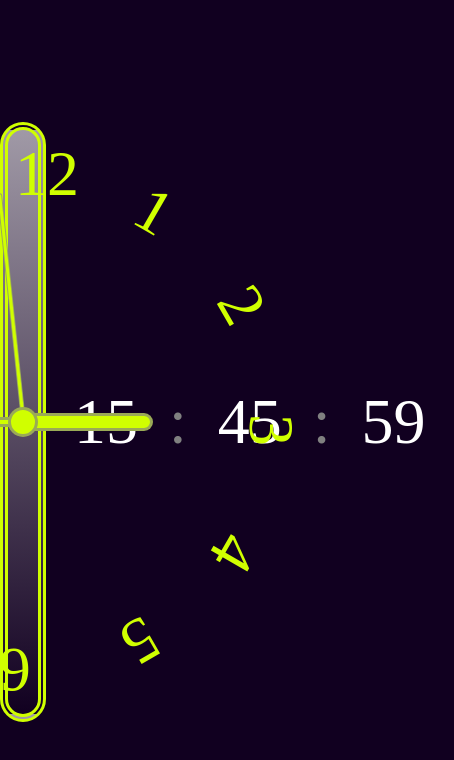
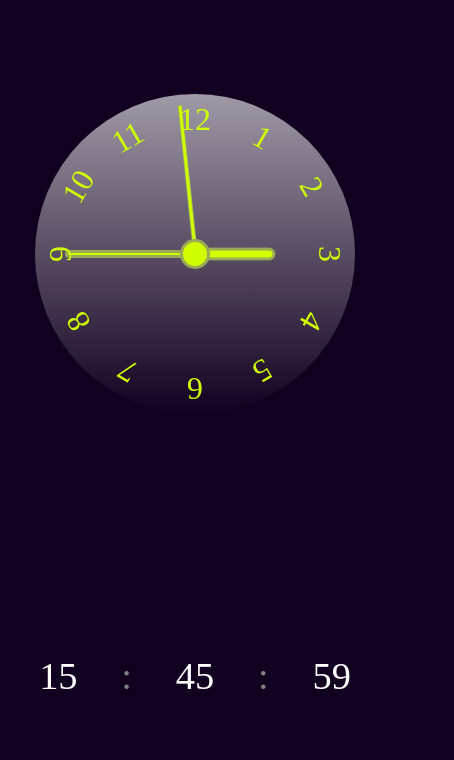
Before and after one commit to sarahmontalvao/relogio, a plain HTML site: page index.html in a window 390 px wide. Shown: the whole page, 454 px wide, since content can reach past the window. Drawn offline with Linux system fonts and the light colour scheme.

Commit message:
primeiro comit

```diff
--- a/css/style.css
+++ b/css/style.css
@@ -9,16 +9,18 @@ body{
     overflow: hidden;
 }
 
+
 main{
 height: 100vh;
 display: flex;
 justify-content: space-around;
 align-items: center;
+
 }
 
 .relogio{
-    width: 600px;
-    height: 600px;
+    width: 35rem;
+    height: 35rem;
     background-image: linear-gradient(rgba(255, 255, 255, 0.6), rgba(17, 0, 32, 0.6)  );
     border-radius: 600px;
     border: 8px double rgb(208, 255, 0);
@@ -79,7 +81,7 @@ color:rgb(208, 255, 0);
 
   .segundoponteiro{
  width: 5px;
- height: 230px;
+ height: 15rem;
  background-color:  rgb(208, 255, 0);
 position: absolute;
 border-radius: 9px;
@@ -91,7 +93,7 @@ border: 1px solid rgba(128, 128, 128, 0.671);
 
 .minutoponteiro{
     width: 10px;
-    height: 210px;
+    height: 13rem;
     background-color:rgb(208, 255, 0);
    position: absolute;
    border-radius: 9px;
@@ -103,7 +105,7 @@ border: 1px solid rgba(128, 128, 128, 0.671);
 
 .horaponteiro{
     width: 18px;
-    height: 130px;
+    height: 7rem;
     background-color:  rgb(208, 255, 0);
    position: absolute;
    border-radius: 9px;
@@ -151,3 +153,96 @@ align-items: center;
 padding: 3px;
 color: gray;
 }
+
+
+@media (max-width:1000px){
+main{
+display: flex;
+flex-direction: column;
+}
+
+
+.relogio {
+width: 30rem;
+height: 30rem;
+
+}
+
+.horaponteiro{
+    height: 7rem;
+    width: 13px;
+    }
+
+    .minutoponteiro{
+    height: 10rem;
+    width: 8px;
+    }
+
+    .segundoponteiro{
+    height: 13rem;
+    width: 5px;
+    }
+
+
+.numero{
+font-size: 2.5em;
+}
+
+}
+
+@media (max-width:600px){
+main{
+display: flex;
+flex-direction: column;
+overflow: hidden;
+}
+
+.relogio {
+    width: 24rem;
+    height: 24rem;
+    border: 0px;
+    }
+
+.numero{
+font-size: 2.5em;
+}
+
+#digital{
+font-size: 0.8em;
+}
+.horaponteiro{
+    height: 80px;
+    width: 13px;
+    }
+
+    .minutoponteiro{
+    height: 130px;
+    width: 8px;
+    }
+
+    .segundoponteiro{
+    height: 150px;
+    width: 5px;
+    }
+
+}
+
+@media (max-width:450px){
+
+
+    .relogio {
+        width: 20rem;
+        height: 20rem;
+
+        }
+
+    .numero{
+    font-size: 2em;
+    }
+
+    #digital{
+    font-size: 0.6em;
+    }
+
+
+    }
```
